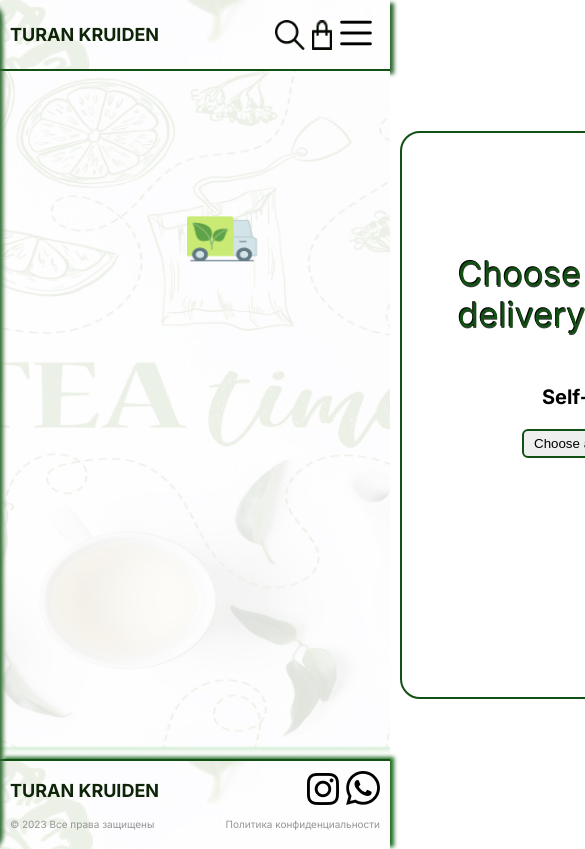
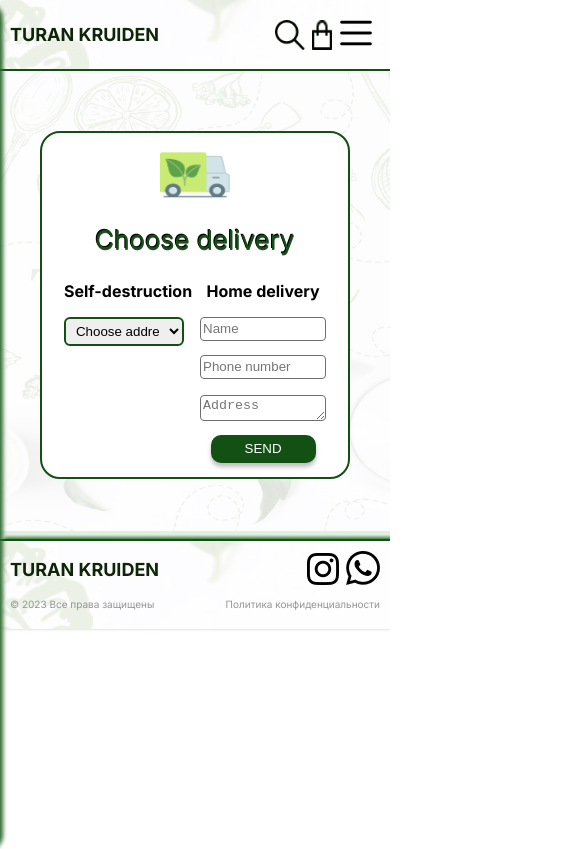
Before and after one commit to OlgaVOweb/kruiden-winkel, a React (Create React App) app: page /delivery in a window 390 px wide. Shown: the top 849 px of the page, 585 px wide, since content can reach past the window. Built offline with nearby package versions, Linux system fonts and the light colour scheme.

Commit message:
adaptation page delivery

```diff
--- a/src/pages/Delivery/Address.js
+++ b/src/pages/Delivery/Address.js
@@ -78,7 +78,7 @@ const Address = () => {
             value={phoneNumber}
             onChange={handlePhoneNumberChange}
           />
-          <button type="submit" className="btn-sent">Sent</button>
+          <button type="submit" className="btn-sent">Send</button>
         </form>
       )}
     </div>
--- a/src/pages/Delivery/AddressForm.js
+++ b/src/pages/Delivery/AddressForm.js
@@ -53,7 +53,7 @@ const AddressForm = () => {
         placeholder="Address"
       ></textarea>
 
-      <button type="submit" className="btn-sent">Sent</button>
+      <button type="submit" className="btn-sent">Send</button>
     </form>
     </div>
   );
--- a/src/pages/Delivery/Delivery.css
+++ b/src/pages/Delivery/Delivery.css
@@ -5,6 +5,7 @@
 	background-size: cover;
 	background-repeat: no-repeat;
 	padding-bottom: 60px;
+	height: 100%;
 }
 
 .body {
@@ -13,8 +14,9 @@
 	justify-content: center;
 	border: #125014 2px solid;
 	background-color: #ffffff;
-	margin-left: 400px;
-	margin-right: 400px;
+	margin-left: 120px;
+	margin-right: 120px;
+	width: 100wh;
 	padding: 80px;
 	border-radius: 20px;
 }
@@ -34,9 +36,11 @@
 }
 
 .car {
-	position: absolute;
-	top: 25%;
-	left: 48%;
+
+	/* top: 27%;
+	left: 48%; */
+	margin-left: auto;
+	margin-right: auto;
 	transform: translate(-50%, -50%);
 	width: 70px;
 	height: 60px;
@@ -76,6 +80,8 @@
 }
 
 .choose-address {
+	display: flex;
+	justify-content: center;
 	padding: 4px 6px 4px 6px;
 	border: 2px #125014 solid;
 	border-radius: 6px;
@@ -125,8 +131,8 @@
 
 .input1,
 .input2,
-.input3,
-.input {
+.input3
+{
 	border-radius: 4px;
 	background: #ffffff;
 	border: 1px #6e6f6e solid;
@@ -141,9 +147,109 @@
 	margin-top: 14px;
 }
 
-
 @media screen and (max-width: 1320px) {
 	.body {
 		padding: 120px;
 	}
 }
+
+@media screen and (max-width: 1024px) {
+	.body {
+		padding: 60px;
+	}
+}
+
+@media screen and (max-width: 560px) {
+	.body {
+		padding: 40px;
+		margin-left: 60px;
+		margin-right: 60px;
+	}
+
+	.choose-address {
+		padding: 4px 6px 4px 6px;
+		border: 2px #125014 solid;
+		border-radius: 6px;
+		width: 120px;
+		}
+
+	.input1,
+.input2,
+.input3{
+	width: 120px;
+	height: 20px;
+}
+
+.del, .destr {
+	font-size: 16px;
+}
+
+.input2 {
+	margin-top: 14px;
+}
+
+.input3 {
+	margin-top: 16px;
+}
+
+.form-delivery {
+	margin-top: 10px;
+}
+.choose{
+	font-size: 26px;
+}
+}
+
+@media screen and (max-width: 435px) {
+	.body {
+		padding: 14px;
+		margin-left: 40px;
+		margin-right: 40px;
+	}
+}
+
+@media screen and (max-width: 360px) {
+	.body {
+		padding: 10px;
+		margin-left: 30px;
+		margin-right: 30px;
+	}
+	.car{
+		width: 50px;
+		height: 40px;
+	}
+	.choose{
+		font-size: 24px;
+	}
+	.form-delivery{
+		display: flex;
+		flex-direction: column;
+	}
+
+	.form-del{
+		align-items: center;
+			}
+			.choose-address{
+		margin-left: auto;
+		margin-right: auto;
+			}
+}
+
+@media screen and (max-width: 280px) {
+	.body {
+		padding: 8px;
+		margin-left: 10px;
+		margin-right: 10px;
+	}
+	.car{
+		width: 50px;
+		height: 40px;
+	}
+	.choose{
+		font-size: 22px;
+	}
+	.del, .destr {
+		font-size: 14px;
+	}
+
+}
--- a/src/pages/Delivery/Delivery.js
+++ b/src/pages/Delivery/Delivery.js
@@ -11,11 +11,8 @@ const Delivery = () => {
   return (
     <div className='body-delivery'>
     <div className='body'>
+     <img className='car' src={car} alt="Car" />
 
-    <div className='border-car'>
-
-<img className='car' src={car} alt="Car" />
-</div>
 <div className='choose'>Choose delivery </div>
   <div className='form-delivery'>
   <Address/>
```
